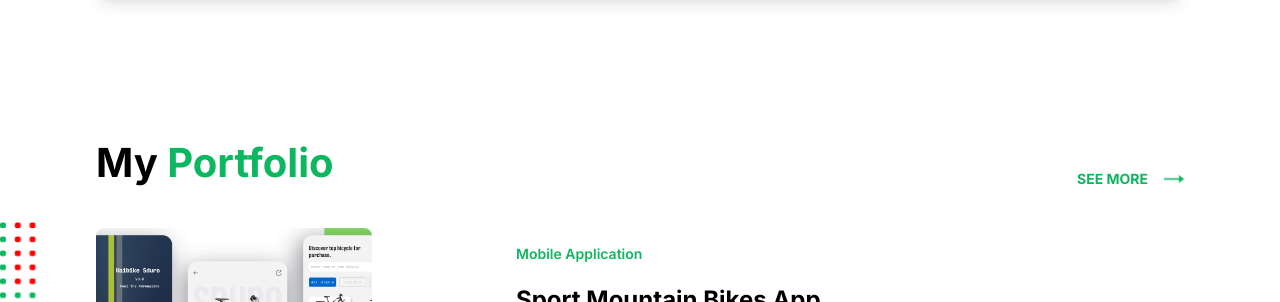
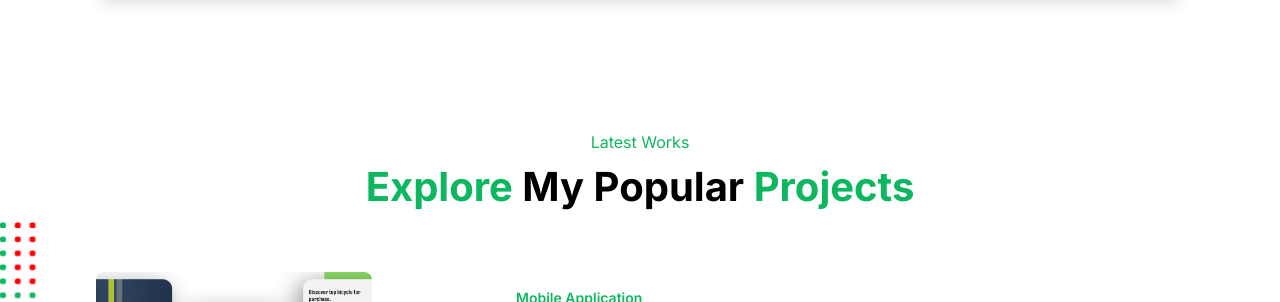
Before and after one commit to mehedihassandev/portfolio-nextjs, a Next.js app: page / in a window 1280 px wide. Shown: the part 3581-3883 px from the top of the page. Built offline with nearby package versions, Linux system fonts and the light colour scheme.

Commit message:
PN-00: Refactor home page to update Portfolio section and related components

```diff
--- a/src/app/(pages)/_home/portfolio.tsx
+++ b/src/app/(pages)/_home/portfolio.tsx
@@ -13,11 +13,14 @@ export const Portfolio = () => {
                 className="relative top-56 left-0 w-[36px] h-[132px] z-50"
             />
             <div className="px-24 mx-auto max-w-screen-2xl">
-                <div className="flex justify-between">
-                    <h3 className="text-[40px] text-black font-bold leading-[66px] pb-8">
-                        My <span className="text-primary">Portfolio</span>
+                <div className="flex flex-col justify-center text-center mb-5">
+                    <h5 className="text-base text-primary">Latest Works</h5>
+                    <h3 className="text-[40px] text-primary font-bold leading-[66px] pb-8">
+                        Explore
+                        <span className="text-black"> My Popular </span>
+                        Projects
                     </h3>
-                    <a
+                    {/* <a
                         href="portfolio.html"
                         className="flex items-center gap-4 py-3 text-sm font-bold text-center uppercase transition-all rounded-lg text-primary"
                     >
@@ -28,7 +31,7 @@ export const Portfolio = () => {
                             width={20}
                             height={20}
                         />
-                    </a>
+                    </a> */}
                 </div>
                 <div className="grid grid-cols-1 gap-5">
                     {portfolioItems.map((item, index) => (
```
